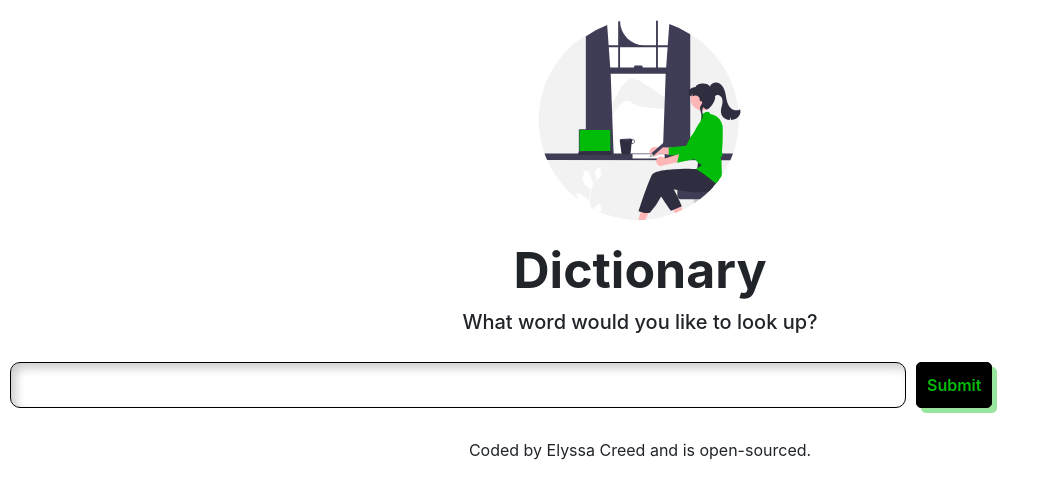
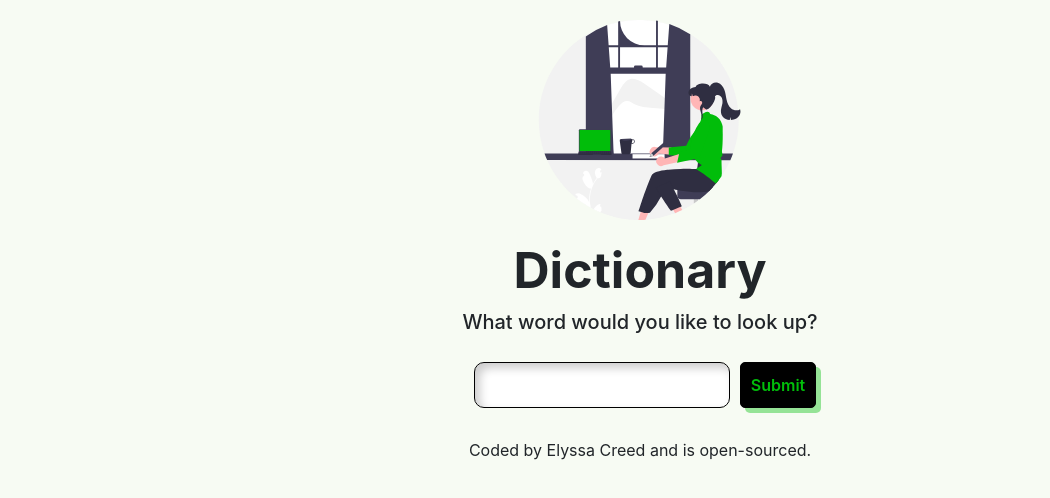
Before and after one commit to lissiemarie/dictionary-page, a React (Create React App) app: page / in a window 1280 px wide. Shown: the top 498 px of the page, without its empty margins (0-1050 px from the left). Built offline with nearby package versions, Linux system fonts and the light colour scheme.

Commit message:
styled for large screens

```diff
--- a/src/App.js
+++ b/src/App.js
@@ -8,7 +8,9 @@ function App() {
   return (
     <div className="App">
       <header className="App-header">
+        <div className="header-picture">
         <Study height={200}/>
+        </div>
         <h1>Dictionary</h1>
         <h3>What word would you like to look up?</h3>
       </header>
--- a/src/Dictionary.css
+++ b/src/Dictionary.css
@@ -2,13 +2,21 @@
     --main-color: #01bd0a;
 }
 
+body {
+    background: #f7fbf3;
+}
+
+.header-picture {
+    height: 200px;
+}
+
 form {
     display: flex;
-    justify-content: left;
+    justify-content: center;
 }
 
 .search {
-    width: 70%;
+    width: 20%;
     margin: 0 10px;
     border: 1.5px solid black;
     border-radius: 10px;
@@ -55,7 +63,7 @@ form {
     display: flex;
     flex-direction: column;
     justify-content: left;
-    margin: 20px 10px;
+    margin: 20px 40px;
 }
 
 h2 {
@@ -76,13 +84,13 @@ h2 {
     display: grid;
     grid-template-columns: 1fr 1fr 1fr 1fr;
     text-align: center;
-    grid-gap: 5px;
+    margin: 0 auto 20px;
 }
 
 .synonym-word {
     border: 2px solid var(--main-color);
     border-radius: 10px;
-    width: 75%;
+    width: 30%;
     padding: 5px;
     font-size: 15px;
 }
```
